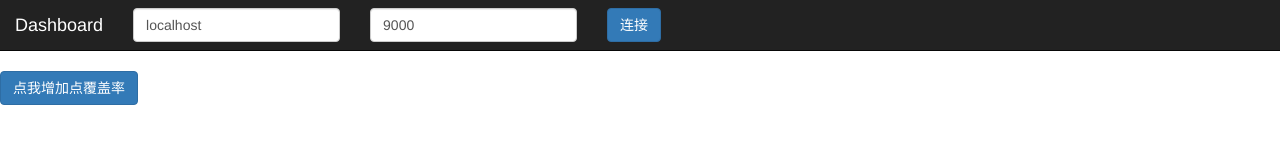
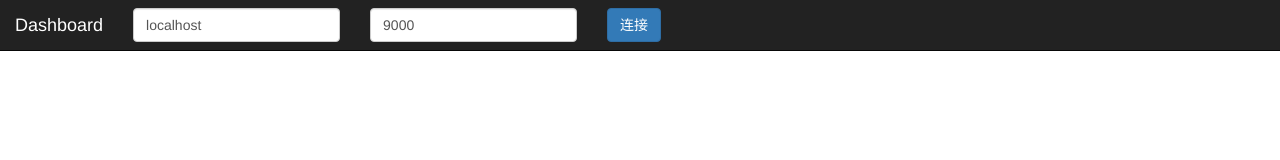
Before and after one commit to p1o2p3u1/bus_station, a plain HTML site: page index.html in a window 1280 px wide. Drawn offline with Linux system fonts and the light colour scheme.

Commit message:
update  index layout

```diff
--- a/index.html
+++ b/index.html
@@ -36,15 +36,14 @@
         </div>
       </div>
     </nav>
-    <button class="btn btn-primary" id="test">点我增加点覆盖率</button>
     <div class="container-fluid">
-      <div class="row-fluid">
-		    <div class="span3">
+      <div class="row">
+		    <div class="sidebar col-md-3">
           <table class="tree">
 
           </table>
         </div>
-		    <div class="span9">
+		    <div class="content col-md-9">
           <div class="row-fluid">
             <div class="span6">
               <div id="source">
--- a/static/js/index.js
+++ b/static/js/index.js
@@ -165,9 +165,3 @@ function show_coverage(data){
     });
   }
 }
-
-$('#test').on('click', function(){
-  if(isopen && socket != null){
-    socket.send("hello world");
-  }
-});
```
